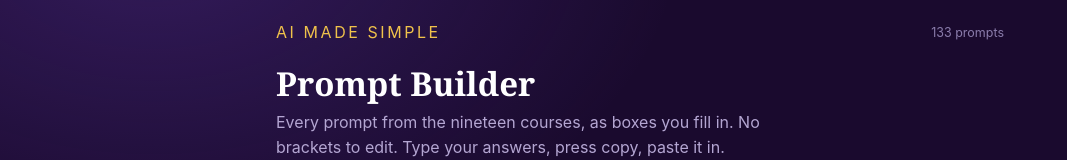
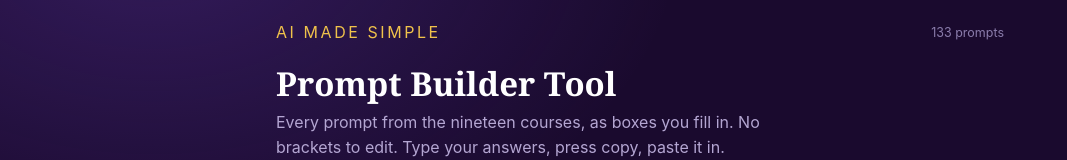
Before and after one commit to getpaidtobeyouonline/AIMadeSimplePromptBuilderTool, a plain HTML site: page index.html in a window 1280 px wide. Shown: the top 160 px of the page, without its empty margins (0-1067 px from the left). Drawn offline with Linux system fonts and the light colour scheme.

Commit message:
Add files via upload

```diff
--- a/index.html
+++ b/index.html
@@ -1,7 +1,7 @@
 <!doctype html>
 <html lang="en-GB"><head><meta charset="utf-8">
 <meta name="viewport" content="width=device-width,initial-scale=1,viewport-fit=cover">
-<title>AI Made Simple Prompt Builder</title>
+<title>AI Made Simple Prompt Builder Tool</title>
 <meta name="description" content="Every prompt from the 19 courses as fill-in boxes. Type your answers, copy, paste.">
 <meta name="theme-color" content="#1a0a2e">
 <style>
@@ -98,7 +98,7 @@ footer{color:var(--dim);font-size:12px;text-align:center;margin-top:32px;
     <span class="count" id="count"></span></div>
 
   <section class="screen on" id="s-home">
-    <h1>Prompt Builder</h1>
+    <h1>Prompt Builder Tool</h1>
     <p class="lede">Every prompt from the nineteen courses, as boxes you fill in.
       No brackets to edit. Type your answers, press copy, paste it in.</p>
     <div class="search">
```
